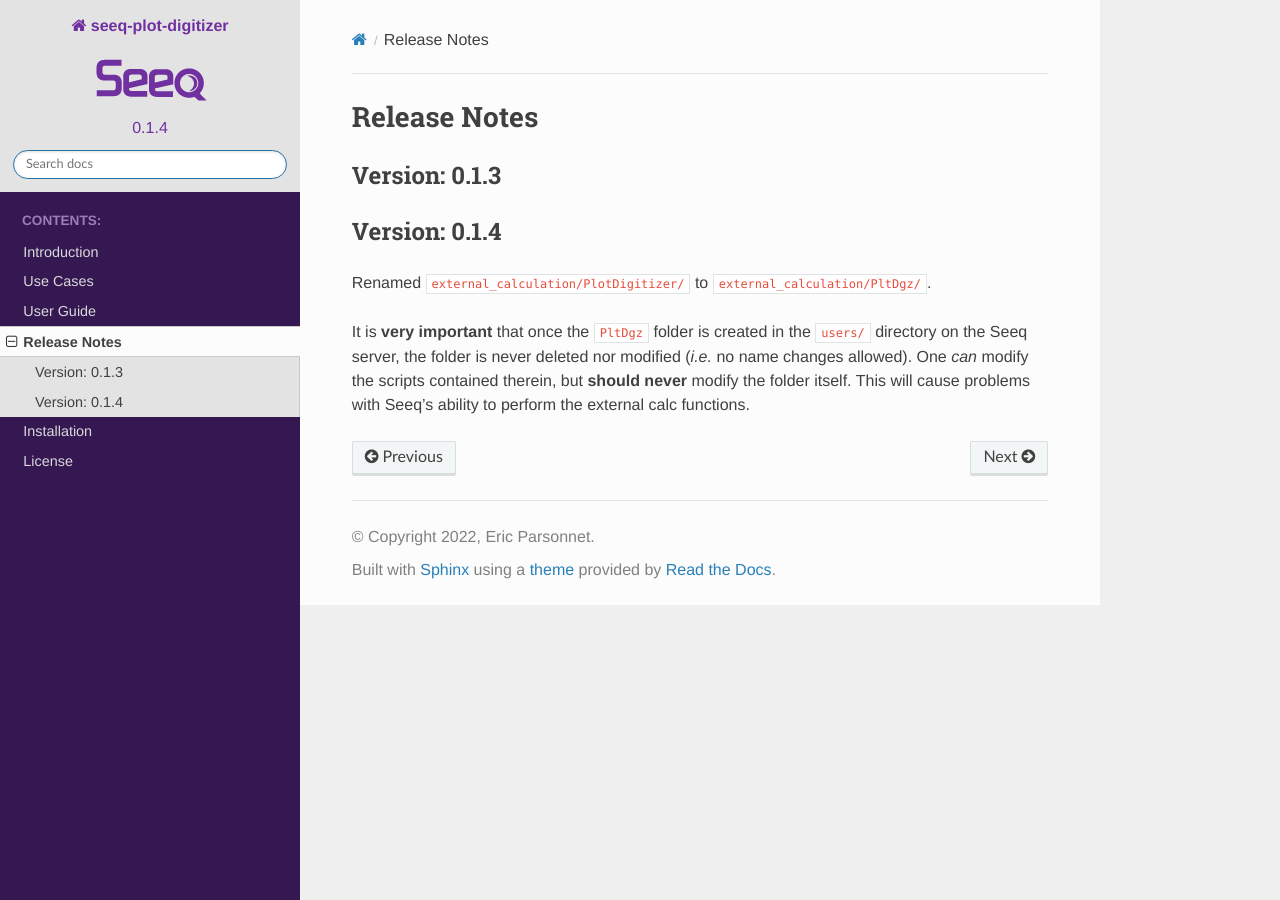
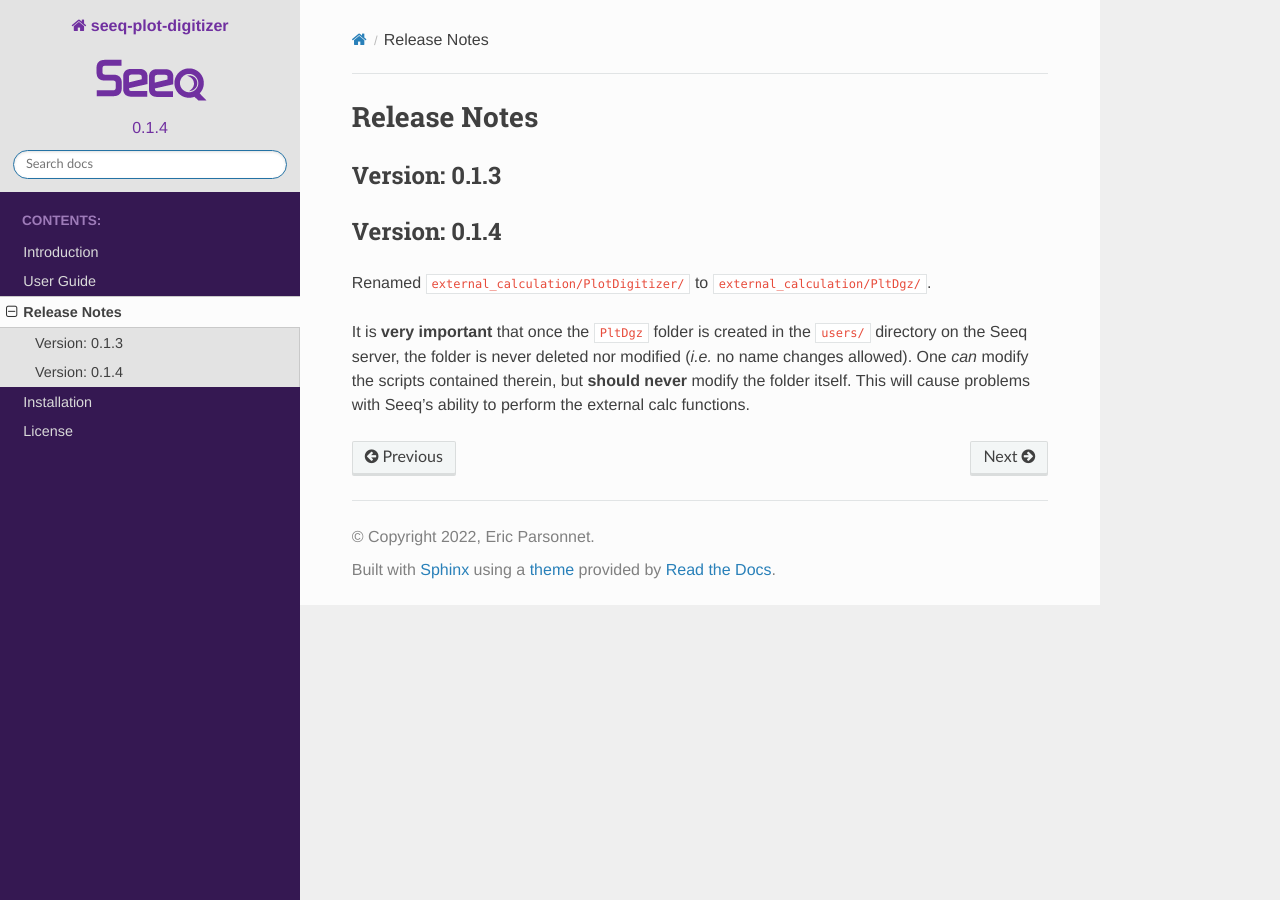
Before and after one commit to seeq12/seeq-plot-digitizer, a Sphinx documentation site: the page built from docs_src/source/releasenotes.md, in a window 1280 px wide. Built offline with Sphinx 7.4.7 and the Read the Docs theme 2.0.0, drawn with Linux system fonts in a browser that asks for light colours; the version number is read from the project's files by our own code.

```diff
--- a/docs_src/source/index.rst
+++ b/docs_src/source/index.rst
@@ -10,7 +10,6 @@ Welcome to documentation for Plot Digitizer in Seeq
    :caption: Contents:
 
    Introduction <introduction.md>
-   Use Cases <use_cases.md>
    User Guide <user_guide.md>
    Release Notes <releasenotes.md>
    Installation <installation.md>
--- a/docs_src/source/use_cases.md
+++ /dev/null
@@ -1,2 +0,0 @@
-(usecases)=
-# Use Cases
```
